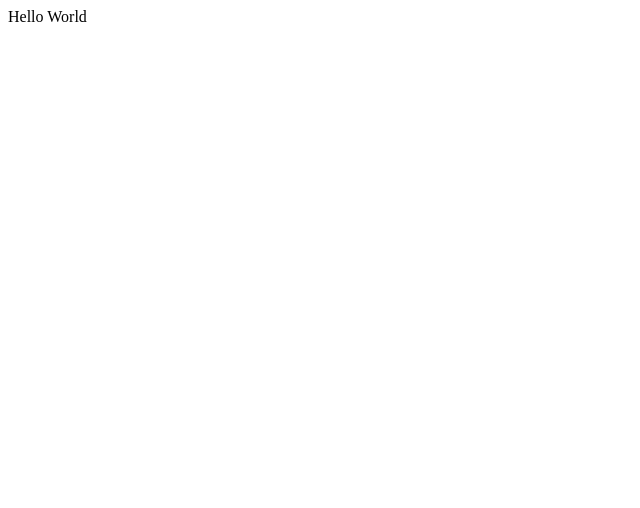
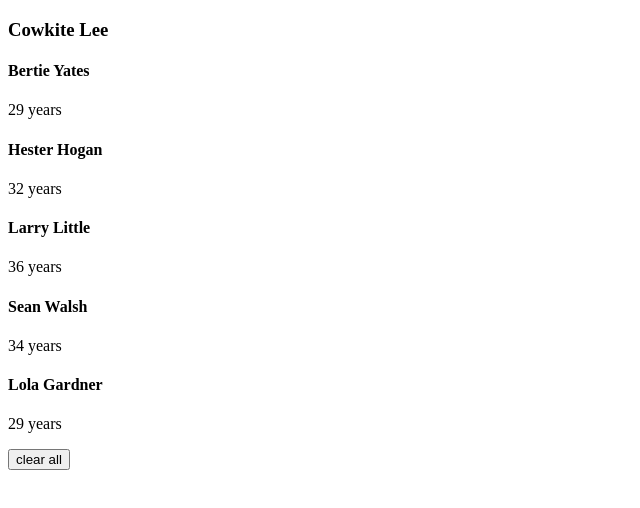
Before and after one commit to spicymaggiesoup/spicymaggiesoup.github.io, a React app: page / in a window 1280 px wide. Shown: the top 508 px of the page, without its empty margins (0-640 px from the left). Built offline with nearby package versions, Linux system fonts and the light colour scheme.

Commit message:
build struct

```diff
--- a/config/webpack.dev.js
+++ b/config/webpack.dev.js
@@ -8,7 +8,7 @@ module.exports = merge(common, {
     open: false,
     hot: true,
     compress: true,
-    port: 8888,
+    port: 9999,
     historyApiFallback: true,
     liveReload: true,
   },
--- a/index.tsx
+++ b/index.tsx
@@ -1,5 +1,7 @@
 import { createRoot } from "react-dom/client";
 import App from "./src/App";
+
 const container = document.getElementById("root");
 const root = createRoot(container as Element);
+
 root.render(<App />);
--- a/src/App.tsx
+++ b/src/App.tsx
@@ -1,2 +1,2 @@
-const App = () => { return <div>Hello World</div>; }
-export default App;
+import Main from './screens/Main';
+export default Main;
--- /dev/null
+++ b/src/components/List.js
@@ -0,0 +1,21 @@
+import React from 'react';
+
+const List = ({ people }) => {
+  return (
+    <>
+      {people.map((person) => {
+        const { id, name, age, image } = person;
+        return (
+          <article key={id} className='person'>
+            <div>
+              <h4>{name}</h4>
+              <p>{age} years</p>
+            </div>
+          </article>
+        );
+      })}
+    </>
+  );
+};
+
+export default List;
--- /dev/null
+++ b/src/data/career.js
@@ -0,0 +1,32 @@
+export default [
+    {
+      id: 1,
+      name: 'Bertie Yates',
+      age: 29,
+      icon: '',
+    },
+    {
+      id: 2,
+      name: 'Hester Hogan',
+      age: 32,
+      icon: '',
+    },
+    {
+      id: 3,
+      name: 'Larry Little',
+      age: 36,
+      icon: '',
+    },
+    {
+      id: 4,
+      name: 'Sean Walsh',
+      age: 34,
+      icon: '',
+    },
+    {
+      id: 5,
+      name: 'Lola Gardner',
+      age: 29,
+      icon: '',
+    },
+  ];
--- /dev/null
+++ b/src/screens/Main.js
@@ -0,0 +1,18 @@
+import React, { useState } from 'react'
+import data from '../data/career'
+import List from '../components/List'
+
+const Main = () => {
+  const [people, setPeople] = useState(data)
+  return (
+    <main>
+      <section className='container'>
+        <h3>Cowkite Lee</h3>
+        <List people={people} />
+        <button onClick={() => setPeople([])}>clear all</button>
+      </section>
+    </main>
+  )
+}
+
+export default Main
--- /dev/null
+++ b/src/tests/career.html
@@ -0,0 +1,15 @@
+<!DOCTYPE html>
+<html lang="ko">
+  <meta charset="utf-8" />
+  <meta http-equiv="X-UA-Compatible" content="IE=edge,chrome=1" />
+  <meta
+    name="viewport"
+    content="width=device-width, initial-scale=1, maximum-scale=1, user-scalable=no"
+  />
+  <head>
+    <title>Career</title>
+  </head>
+  <body>
+
+  </body>
+</html>
```
